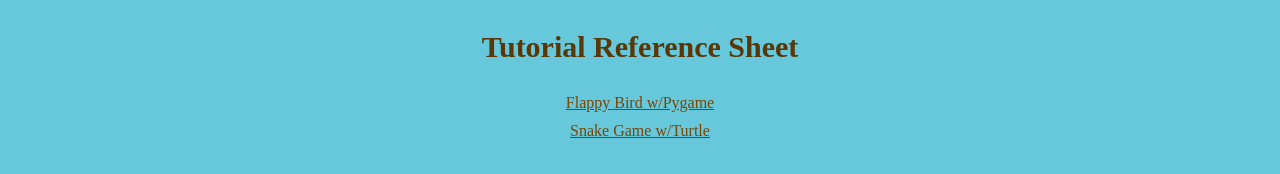
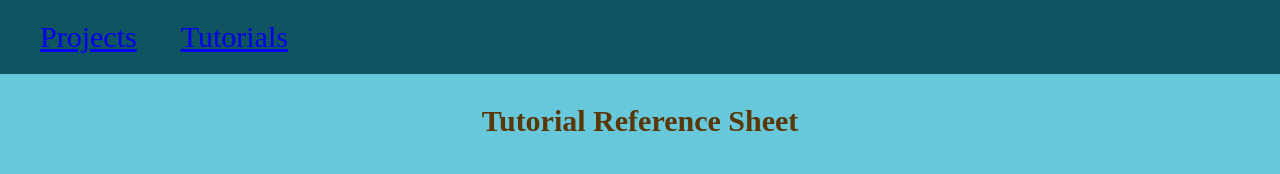
Before and after one commit to bradley121901/github-pages-example, a plain HTML site: page index.html in a window 1280 px wide. Drawn offline with Linux system fonts and the light colour scheme.

Commit message:
new web structure

```diff
--- a/index.html
+++ b/index.html
@@ -5,12 +5,13 @@
     <link rel="stylesheet" href="styles/styles.css" />
   </head>
   <body class="background-style">
+    <div class="navbar">
+      <a href="projects.html">Projects</a>
+      <a href="tutorial.html">Tutorials</a>
+    </div>
+
     <div class="page-title">
       <p>Tutorial Reference Sheet</p>
     </div>
-    <div class="project-links">
-      <a href="flappybird.html">Flappy Bird w/Pygame</a>
-      <a href="snake.html">Snake Game w/Turtle</a>
-    </div>
   </body>
 </html>
--- a/styles/styles.css
+++ b/styles/styles.css
@@ -1,5 +1,6 @@
 .background-style {
   background-color: #67c8dc;
+  margin: 0;
 }
 
 .page-title {
@@ -15,3 +16,17 @@
   margin-bottom: 10px;
   color: #764707;
 }
+
+.navbar {
+  background-color: rgb(16, 83, 97);
+  padding: 20px 20px;
+}
+
+.navbar a {
+  padding: 20px 20px;
+  font-size: 30px;
+}
+
+.navbar a:hover {
+  background-color: azure;
+}
```
Also changed, not shown: projects.html (added, +13 -0 lines), tutorial.html (added, +9 -0 lines).
